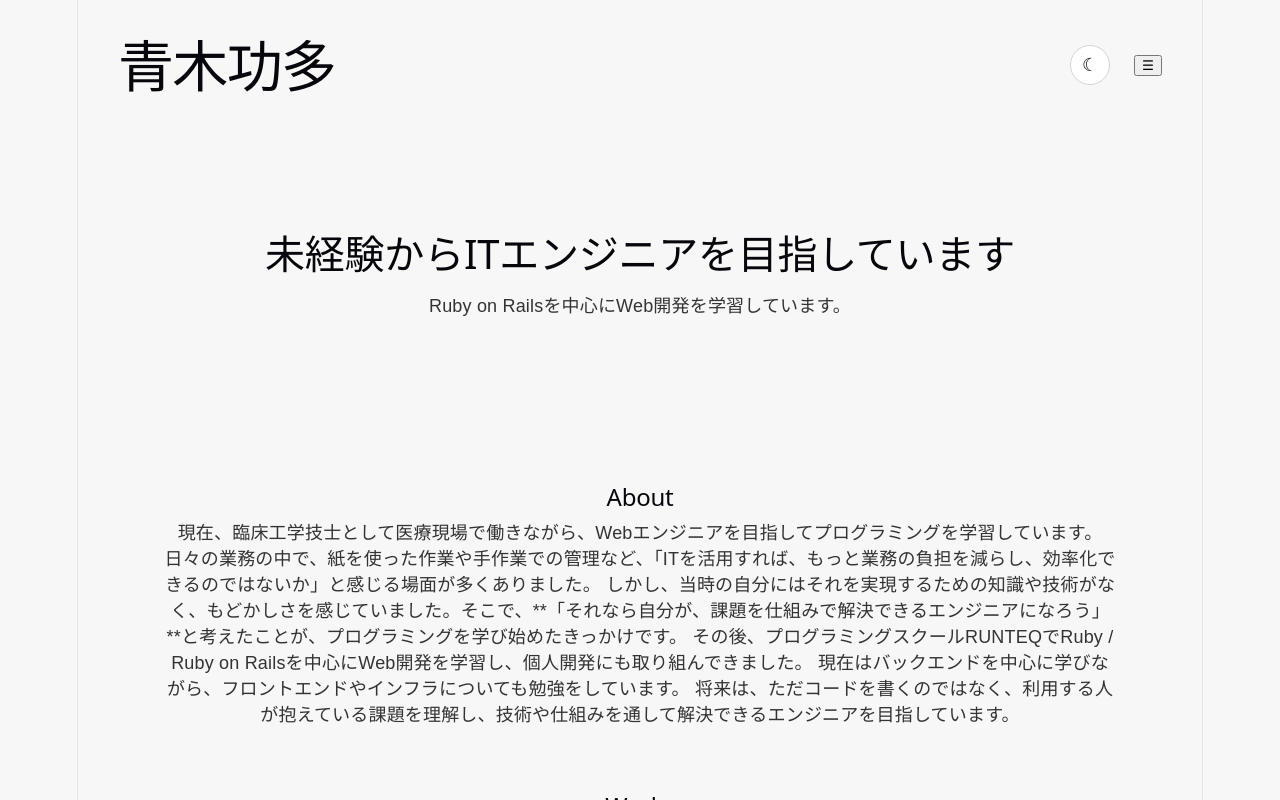
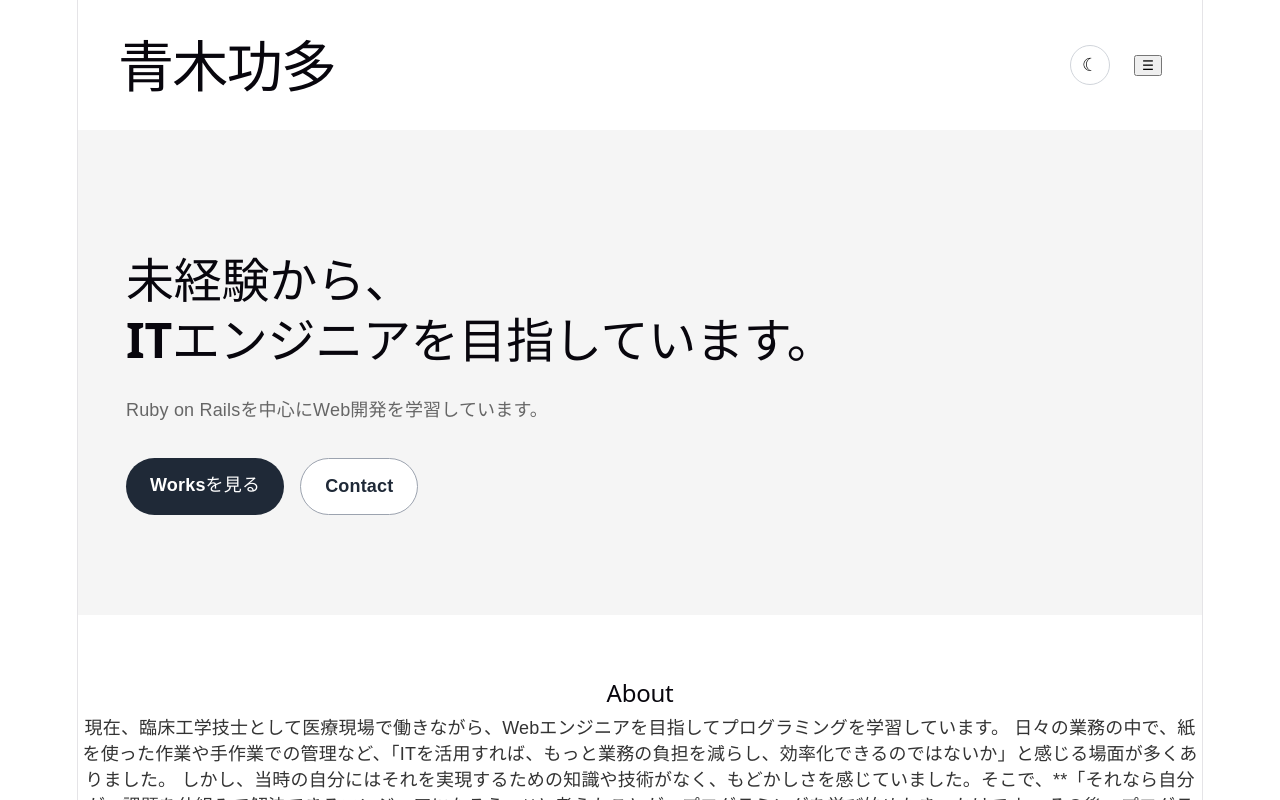
Before and after one commit to aoki-kou/social_portfolio, a React (Vite) app: page / in a window 1280 px wide. Shown: the top 800 px of the page. Built offline with nearby package versions, Linux system fonts and the light colour scheme.

Commit message:
Heroセクションのデザイン調整

```diff
--- a/src/components/Hero.jsx
+++ b/src/components/Hero.jsx
@@ -1,8 +1,26 @@
 function Hero() {
   return (
-    <section id="hero">
-      <h2>未経験からITエンジニアを目指しています</h2>
-      <p>Ruby on Railsを中心にWeb開発を学習しています。</p>
+    <section className="hero">
+      <div className="hero-inner">
+        <h2>
+          未経験から、
+          <br />
+          ITエンジニアを目指しています。
+        </h2>
+        <p className="hero-description">
+          Ruby on Railsを中心にWeb開発を学習しています。
+        </p>
+
+        <div className="hero-actions">
+          <a href="#works" className="primary-button">
+            Worksを見る
+          </a>
+
+          <a href="#contact" className="secondary-button">
+            Contact
+          </a>
+        </div>
+     </div>
     </section>
   )
 }
--- a/src/style.css
+++ b/src/style.css
@@ -5,7 +5,7 @@
 body {
   margin: 0;
   font-family: Arial, sans-serif;
-  background-color: #f7f7f7;
+  background-color: #ffff;
   color: #333;
 }
 
@@ -109,25 +109,65 @@ body.dark .theme-toggle {
 }
 
 main {
-  max-width: 1000px;
-  margin: 0 auto;
-  padding: 0 24px;
+  width: 100%
 }
 
 section {
   margin-bottom: 64px;
 }
 
-#hero {
-  padding: 100px 0;
+.hero {
+  background-color: #f5f5f5;
 }
 
-#hero h2 {
-  font-size: 40px;
-  margin-bottom: 16px;
+.hero-inner {
+  text-align: left;
+  margin: 0 auto;
+  padding: 120px 48px 100px;
+  max-width: 1200px;
 }
 
-#hero p {
+.hero h2 {
+  font-size: 48px;
+  line-height: 1.25;
+  font-weight: 700;
+  margin-bottom: 24px;
+}
+
+.hero-description {
+  font-size: 18px;
+  line-height: 1.8;
+  color: #666;
+}
+
+.hero-actions {
+  display: flex;
+  justify-content: flex-start;
+  gap: 16px;
+  margin-top: 32px;
+}
+
+.primary-button,
+.secondary-button {
+  display: inline-block;
+  padding: 14px 24px;
+  border-radius: 9999px;
+  text-decoration: none;
+  font-weight: 600;
+}
+
+.primary-button {
+  background-color: #1f2937;
+  color: white;
+}
+
+.secondary-button {
+  border: 1px solid #9ca3af;
+  color: #1f2937;
+  background-color: white;
+}
+
+.hero p {
   font-size: 18px;
 }
 
@@ -213,8 +253,18 @@ body.dark #skills li {
     padding: 16px 20px;
   }
 
-  #hero h2 {
+  .hero h2 {
     font-size: 32px;
+    line-height: 1.3;
+  }
+
+  .hero-inner {
+    padding: 72px 20px 64px;
+  }
+
+  .primary-button,
+  .secondary-button {
+    padding: 10px 18px;
   }
 
   .works-grid {
```
